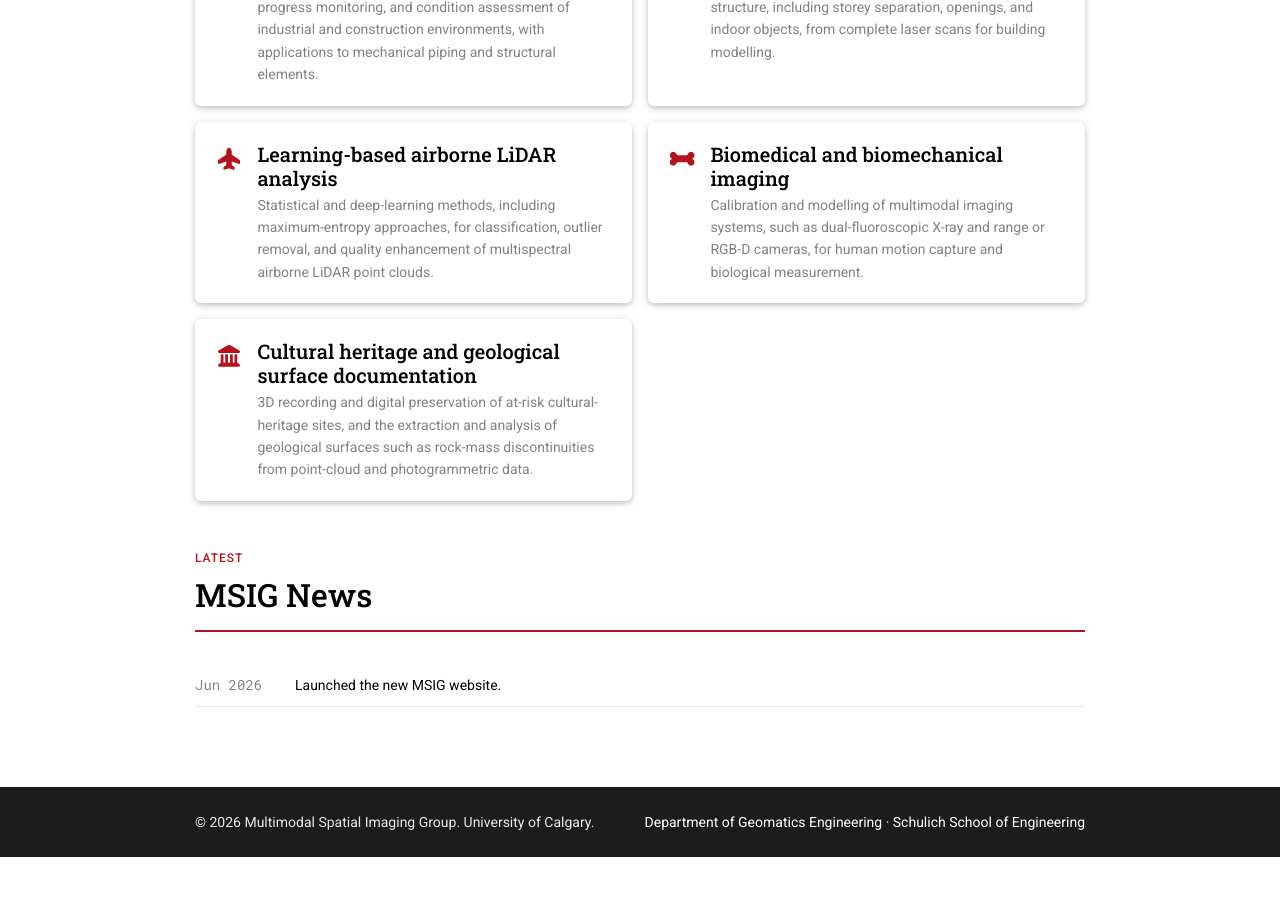
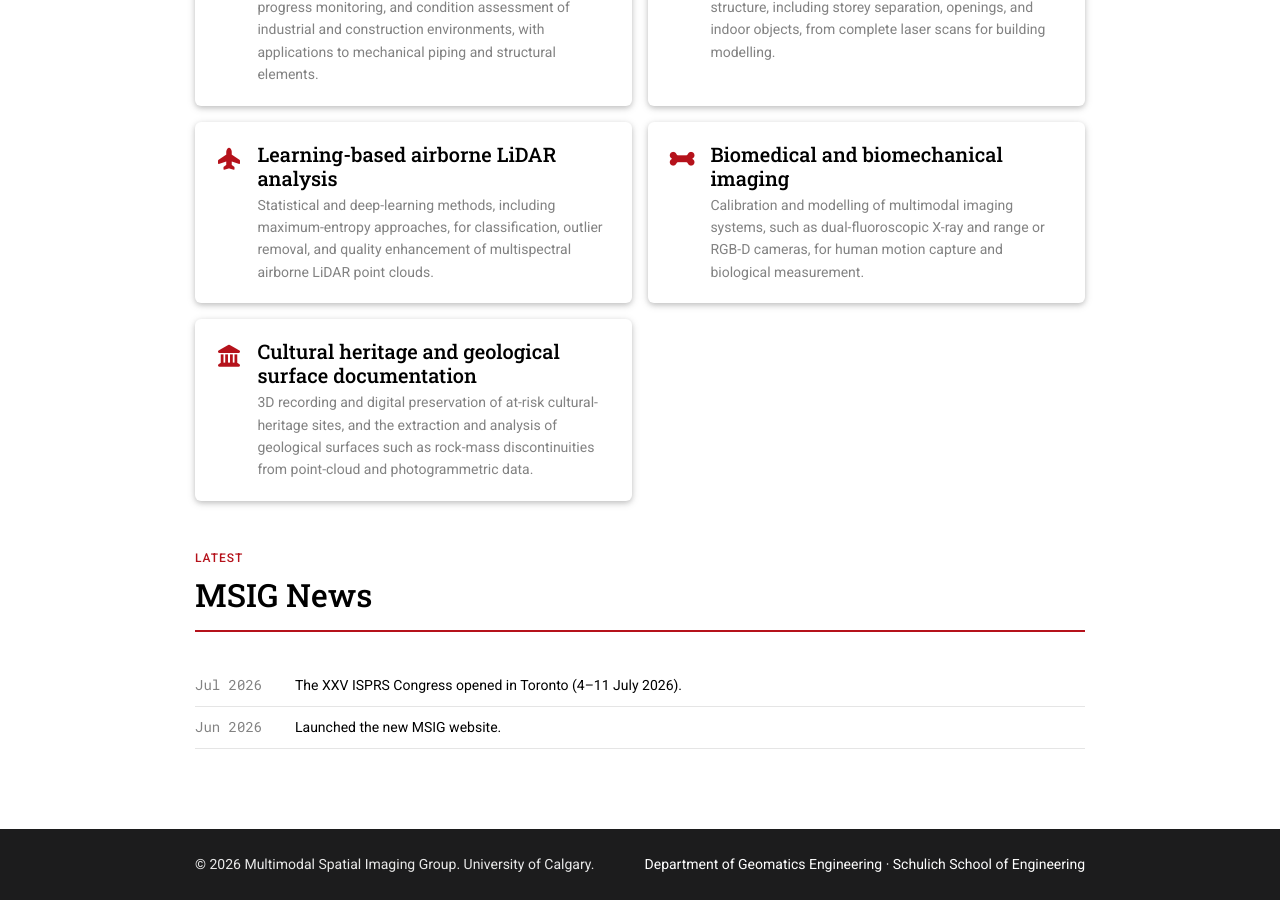
Before and after one commit to multimodalsig/multimodalsig.github.io, a Jekyll site: the page built from index.html, in a window 1280 px wide and 900 px high, scrolled down 1140 px. Built offline with Jekyll 4.4.1, drawn with Linux system fonts in a browser that asks for light colours; before the commit the page ends 1997 px from its top, so only the background shows below that.

Commit message:
News: announce opening of the XXV ISPRS Congress

```diff
--- a/_data/news.yml
+++ b/_data/news.yml
@@ -2,5 +2,7 @@
 # `date` is free text (e.g. "Jun 2026"); keep it short, it sits in a fixed
 # column. Add a new item at the TOP of the list.
 
+- date: Jul 2026
+  text: The XXV ISPRS Congress opened in Toronto (4–11 July 2026).
 - date: Jun 2026
   text: Launched the new MSIG website.
```
